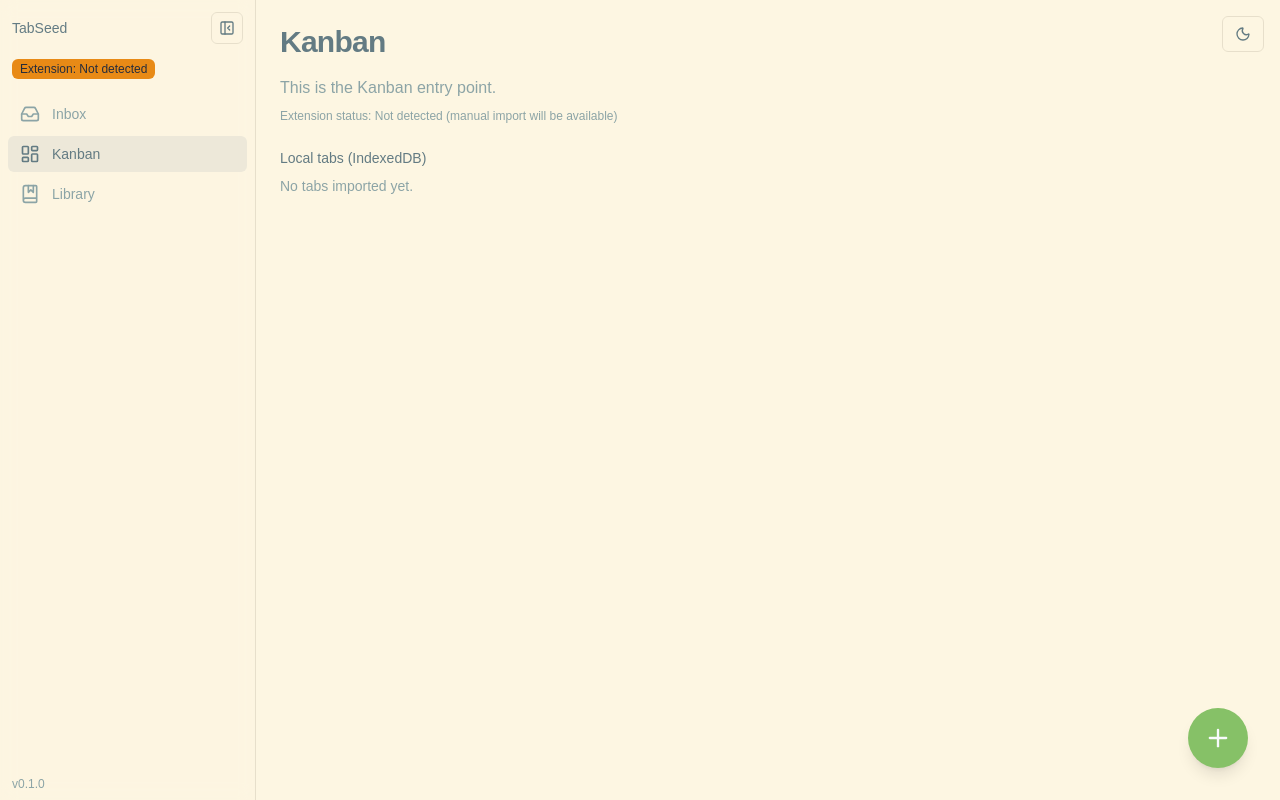
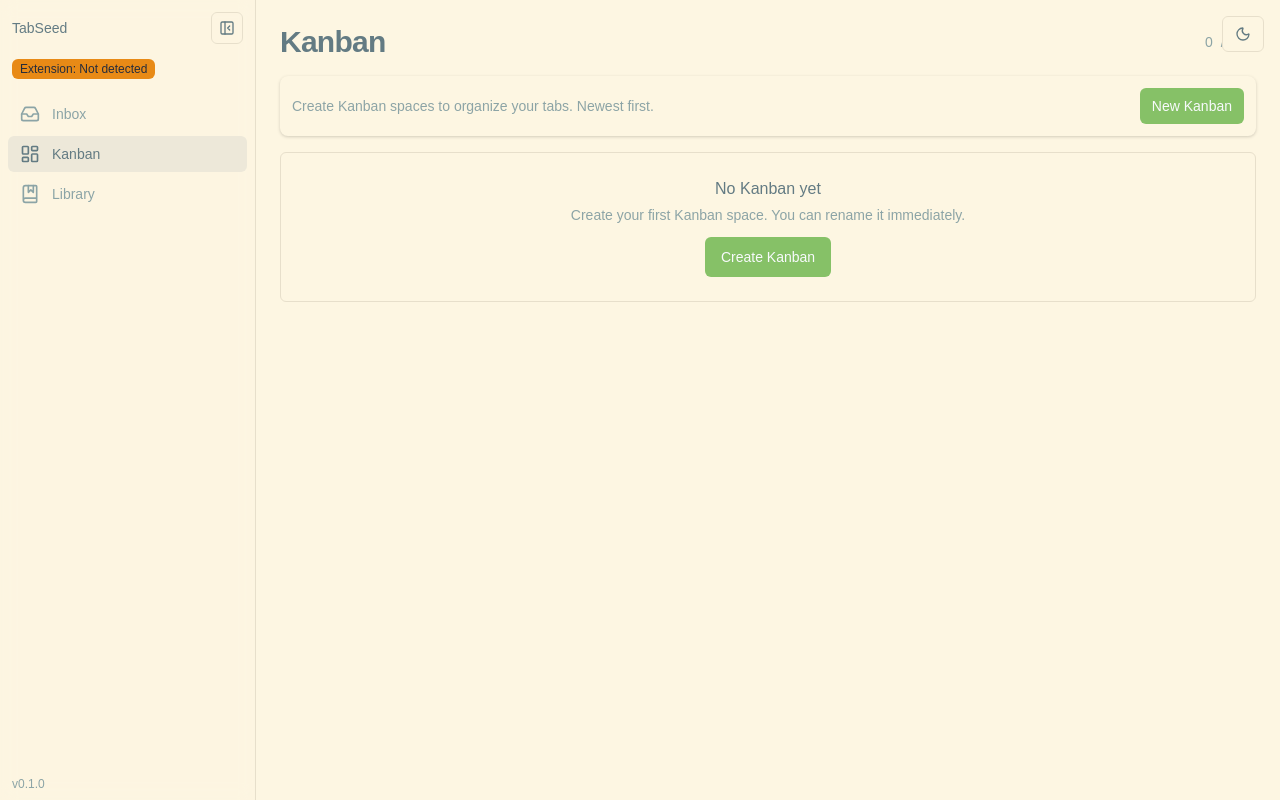
Before and after one commit to evaaaaawu/tabseed, a Next.js app: page /kanban in a window 1280 px wide. Built offline with nearby package versions, Linux system fonts and the light colour scheme; a web font is replaced by a local one.

Commit message:
feat(kanban): redesign page to boards grid; add Dexie boards store, repo, and hooks; support create with inline rename and 100-cap

```diff
--- a/src/app/kanban/page.tsx
+++ b/src/app/kanban/page.tsx
@@ -1,158 +1,120 @@
 "use client";
 
-import { useState } from 'react';
+import { useEffect, useMemo, useRef, useState } from 'react';
 
-import { Fab } from '@/components/fab/fab';
-import { type ImportTarget,ImportTargetDialog } from '@/components/fab/import-target-dialog';
-import { ManualImportDialog } from '@/components/fab/manual-import-dialog';
-// ImportResultBanner removed per new UX; details live in /import/result via toast link
+import { Button } from '@/components/ui/button';
+import { EmptyState } from '@/components/ui/empty-state';
+import { Input } from '@/components/ui/input';
 import { Surface } from '@/components/ui/surface';
+import { Heading, Text } from '@/components/ui/typography';
 import { useToast } from '@/components/ui/toast';
-import { Heading, Text } from '@/components/ui/typography';
-import { useExtensionStatus } from '@/hooks/use-extension-status';
-import { ApiError } from '@/lib/api/errors';
-import { importTabsAndSyncLocalWithRaw } from '@/lib/data/import-tabs';
-import { type CapturedTab,captureOpenTabs } from '@/lib/extension/bridge';
-import { useAllTabs } from '@/lib/idb/hooks';
+import { useBoardsCount, useBoardsNewest } from '@/lib/idb/boards-hooks';
+import { createBoardDraft, renameBoard } from '@/lib/idb/boards-repo';
+
+const MAX_BOARDS = 100;
 
 export default function KanbanIndexPage() {
-  const [open, setOpen] = useState(false);
-  const [openManual, setOpenManual] = useState(false);
-  const [lastResult, setLastResult] = useState<{
-    created: number;
-    reused: number;
-    ignored: number;
-  } | null>(null);
-  const extStatus = useExtensionStatus();
+  const { boards, loading } = useBoardsNewest();
+  const { count } = useBoardsCount();
+  const canCreate = count < MAX_BOARDS;
   const { addToast } = useToast();
-  const { tabs: localTabs, loading } = useAllTabs();
-  // store raw result to sessionStorage for details page
+  const [editingId, setEditingId] = useState<string | null>(null);
+  const inputRef = useRef<HTMLInputElement | null>(null);
 
-  const handleConfirm = async (target: ImportTarget, options: { closeImported: boolean }) => {
-    try {
-      const tabs = await captureOpenTabs({ closeImported: options.closeImported });
+  useEffect(() => {
+    if (editingId && inputRef.current) {
+      inputRef.current.focus();
+      inputRef.current.select();
+    }
+  }, [editingId]);
 
-      // If no tabs captured (extension unavailable), open manual import dialog
-      if (tabs.length === 0) {
-        setOpen(false);
-        setOpenManual(true);
+  const handleCreate = async (): Promise<void> => {
+    if (!canCreate) {
+      addToast({ variant: 'warning', title: 'Limit reached', description: 'You can create up to 100 Kanban boards.' });
       return;
     }
-
-      const r = await submitTabs(tabs, target, options.closeImported);
-      if (r.created > 0 && r.reused === 0) {
-        addToast({ variant: 'success', title: 'Imported', description: `${r.created} new added`, linkHref: '/import/result', linkLabel: 'View details' });
-      } else if (r.created > 0 && r.reused > 0) {
-        addToast({ variant: 'warning', title: 'Partially imported', description: `${r.created} new, ${r.reused} exist`, linkHref: '/import/result', linkLabel: 'View details' });
-      } else if (r.created === 0 && r.reused > 0) {
-        addToast({ variant: 'warning', title: 'All duplicates', description: `${r.reused} already exist`, linkHref: '/import/result', linkLabel: 'View details' });
-      } else {
-        addToast({ variant: 'default', title: 'Nothing imported' });
-      }
-    } catch (err) {
-      if (err instanceof ApiError && err.isUnauthorized) {
-        window.location.href = '/login';
-        return;
-      }
-      addToast({ variant: 'error', title: 'Import failed', description: (err as Error).message });
-      throw err as Error;
-    }
+    const draft = await createBoardDraft();
+    setEditingId(draft.id);
   };
 
-  const handleManualSubmit = async (tabs: CapturedTab[]) => {
-    // Default to inbox for manual import on kanban page
-    const r = await submitTabs(tabs, { type: 'inbox' }, false);
-    if (r.created > 0 && r.reused === 0) {
-      addToast({ variant: 'success', title: 'Imported', description: `${r.created} new added`, linkHref: '/import/result', linkLabel: 'View details' });
-    } else if (r.created > 0 && r.reused > 0) {
-      addToast({ variant: 'warning', title: 'Partially imported', description: `${r.created} new, ${r.reused} exist`, linkHref: '/import/result', linkLabel: 'View details' });
-    } else if (r.created === 0 && r.reused > 0) {
-      addToast({ variant: 'warning', title: 'All duplicates', description: `${r.reused} already exist`, linkHref: '/import/result', linkLabel: 'View details' });
-    } else {
-      addToast({ variant: 'default', title: 'Nothing imported' });
-    }
+  const handleCommitName = async (boardId: string, value: string): Promise<void> => {
+    await renameBoard(boardId, value);
+    setEditingId(null);
   };
 
-  const submitTabs = async (tabs: CapturedTab[], target: ImportTarget, closeImported: boolean) => {
-    const result = await importTabsAndSyncLocalWithRaw(
-      tabs.map((t) => ({ url: t.url, title: t.title })),
-      {
-        idempotencyKey: crypto.randomUUID(),
-        target: target.type === 'inbox' ? { inbox: true } : { boardId: target.boardId },
-        closeImported,
-      },
-    );
-    setLastResult(result.counts);
-    // Persist raw for details page
-    try {
-      sessionStorage.setItem('tabseed:lastImportResult', JSON.stringify({ ...result.raw, savedAt: Date.now() }));
-    } catch {}
-    return result.counts;
-  };
+  const gridCols = useMemo(() => 'grid-cols-1 sm:grid-cols-2 lg:grid-cols-3 xl:grid-cols-4', []);
 
   return (
     <div className="min-h-[60svh] p-6">
-      <Heading as="h1" className="mb-4">Kanban</Heading>
-      <Text muted>This is the Kanban entry point.</Text>
-      <div className="mt-2 text-xs text-muted-foreground">
-        Extension status:{' '}
-        {extStatus === 'unknown'
-          ? 'Detecting...'
-          : extStatus === 'available'
-            ? 'Available'
-            : 'Not detected (manual import will be available)'}
+      <div className="mb-4 flex items-center justify-between gap-3">
+        <Heading as="h1">Kanban</Heading>
+        <div className="flex items-center gap-2 text-sm text-muted-foreground">
+          <span>{count}</span>
+          <span>/</span>
+          <span>{MAX_BOARDS}</span>
         </div>
-      {lastResult ? (
-        <Surface className="mt-3 p-3 text-sm">
-          <div className="font-medium">Latest import result</div>
-          <div className="mt-1 text-muted-foreground">
-            created: {lastResult.created}, reused: {lastResult.reused}, ignored: {lastResult.ignored}
       </div>
+
+      <Surface className="mb-4 flex items-center justify-between gap-3 p-3">
+        <Text size="sm" muted>
+          Create Kanban spaces to organize your tabs. Newest first.
+        </Text>
+        <Button size="sm" onClick={handleCreate} disabled={!canCreate}>
+          New Kanban
+        </Button>
       </Surface>
-      ) : null}
 
-      <Fab label="Import Tabs" onClick={() => (extStatus === 'available' ? setOpen(true) : setOpenManual(true))} />
-      <ImportTargetDialog
-        open={open}
-        onOpenChange={setOpen}
-        onConfirm={handleConfirm}
-        onSwitchToManual={() => setOpenManual(true)}
-      />
-      <ManualImportDialog
-        open={openManual}
-        onOpenChange={setOpenManual}
-        onSubmit={handleManualSubmit}
-      />
-
-      {/* ImportResultBanner removed per UX update */}
-
-      <div className="mt-6">
-        <div className="mb-2 text-sm font-medium">Local tabs (IndexedDB)</div>
       {loading ? (
         <Text size="sm" muted>
           Loading...
         </Text>
-        ) : localTabs.length === 0 ? (
-          <Text size="sm" muted>
-            No tabs imported yet.
-          </Text>
+      ) : boards.length === 0 ? (
+        <EmptyState
+          title="No Kanban yet"
+          description="Create your first Kanban space. You can rename it immediately."
+          action={
+            <Button onClick={handleCreate} disabled={!canCreate}>
+              Create Kanban
+            </Button>
+          }
+        />
       ) : (
-          <ul className="space-y-2">
-            {localTabs.map((t) => (
-              <li key={t.id}>
-                <a
-                  href={t.url}
-                  target="_blank"
-                  rel="noreferrer"
-                  className="block rounded-md border p-2 text-sm transition-colors hover:bg-accent focus-visible:outline-none focus-visible:ring-2 focus-visible:ring-ring focus-visible:ring-offset-2"
+        <div className={`grid gap-3 ${gridCols}`}>
+          {boards.map((b) => (
+            <div key={b.id} className="group rounded-md border p-3">
+              {editingId === b.id ? (
+                <form
+                  onSubmit={(e) => {
+                    e.preventDefault();
+                    const form = e.currentTarget as HTMLFormElement;
+                    const data = new FormData(form);
+                    const value = String(data.get('name') ?? '');
+                    void handleCommitName(b.id, value);
+                  }}
                 >
-                  <span className="truncate underline">{t.title ?? t.url}</span>
-                </a>
-              </li>
-            ))}
-          </ul>
+                  <Input
+                    ref={inputRef}
+                    name="name"
+                    defaultValue={b.name}
+                    placeholder="Untitled"
+                    onBlur={(e) => void handleCommitName(b.id, e.currentTarget.value)}
+                  />
+                </form>
+              ) : (
+                <div className="flex items-start justify-between gap-2">
+                  <div>
+                    <div className="line-clamp-2 text-base font-medium">{b.name}</div>
+                    <div className="mt-1 text-xs text-muted-foreground">{new Date(b.createdAt).toLocaleString()}</div>
+                  </div>
+                  <Button variant="ghost" size="sm" onClick={() => setEditingId(b.id)}>
+                    Rename
+                  </Button>
+                </div>
               )}
             </div>
+          ))}
+        </div>
+      )}
     </div>
   );
 }
--- /dev/null
+++ b/src/lib/idb/boards-hooks.ts
@@ -0,0 +1,45 @@
+"use client";
+
+import { liveQuery } from 'dexie';
+import { useEffect, useState } from 'react';
+
+import { getDb } from './db';
+import type { BoardRecord } from './types';
+
+export function useBoardsNewest(): { readonly boards: readonly BoardRecord[]; readonly loading: boolean } {
+  const [boards, setBoards] = useState<readonly BoardRecord[]>([]);
+  const [loading, setLoading] = useState(true);
+
+  useEffect(() => {
+    const db = getDb();
+    const sub = liveQuery(() => db.boards.orderBy('createdAt').reverse().toArray()).subscribe({
+      next: (rows) => {
+        setBoards(rows);
+        setLoading(false);
+      },
+      error: () => setLoading(false),
+    });
+    return () => sub.unsubscribe();
+  }, []);
+
+  return { boards, loading };
+}
+
+export function useBoardsCount(): { readonly count: number; readonly loading: boolean } {
+  const [count, setCount] = useState(0);
+  const [loading, setLoading] = useState(true);
+
+  useEffect(() => {
+    const db = getDb();
+    const sub = liveQuery(() => db.boards.count()).subscribe({
+      next: (c) => {
+        setCount(c);
+        setLoading(false);
+      },
+      error: () => setLoading(false),
+    });
+    return () => sub.unsubscribe();
+  }, []);
+
+  return { count, loading };
+}
--- /dev/null
+++ b/src/lib/idb/boards-repo.ts
@@ -0,0 +1,36 @@
+import { getDb } from './db';
+import type { BoardRecord } from './types';
+
+export async function createBoardDraft(initial?: Partial<Pick<BoardRecord, 'name' | 'color' | 'description'>>): Promise<BoardRecord> {
+  const db = getDb();
+  const now = new Date().toISOString();
+  const id = crypto.randomUUID();
+  const record: BoardRecord = {
+    id,
+    name: initial?.name?.trim() ? initial!.name! : 'Untitled',
+    color: initial?.color,
+    description: initial?.description,
+    createdAt: now,
+    updatedAt: now,
+  };
+  await db.boards.put(record);
+  return record;
+}
+
+export async function renameBoard(boardId: string, name: string): Promise<void> {
+  const db = getDb();
+  const now = new Date().toISOString();
+  const nextName = name.trim() ? name.trim() : 'Untitled';
+  await db.boards.update(boardId, { name: nextName, updatedAt: now } as Partial<BoardRecord>);
+}
+
+export async function listBoardsNewest(): Promise<readonly BoardRecord[]> {
+  const db = getDb();
+  // createdAt newest first
+  return db.boards.orderBy('createdAt').reverse().toArray();
+}
+
+export async function countBoards(): Promise<number> {
+  const db = getDb();
+  return db.boards.count();
+}
--- a/src/lib/idb/db.ts
+++ b/src/lib/idb/db.ts
@@ -4,12 +4,17 @@ import type { TabRecord } from './types';
 
 export class TabSeedIDB extends Dexie {
   public tabs!: Table<TabRecord, string>;
+  public boards!: Table<import('./types').BoardRecord, string>;
 
   constructor() {
     super('tabseed');
     this.version(1).stores({
       // by id (primary key), and an index on url for quick lookup/dedupe
       tabs: '&id, url',
+    });
+    // v2: add boards store
+    this.version(2).stores({
+      boards: '&id, createdAt',
     });
   }
 }
```
Also changed, not shown: src/lib/idb/types.ts (+11 -0 lines). Lines whose indentation alone changed are shown as unchanged.
